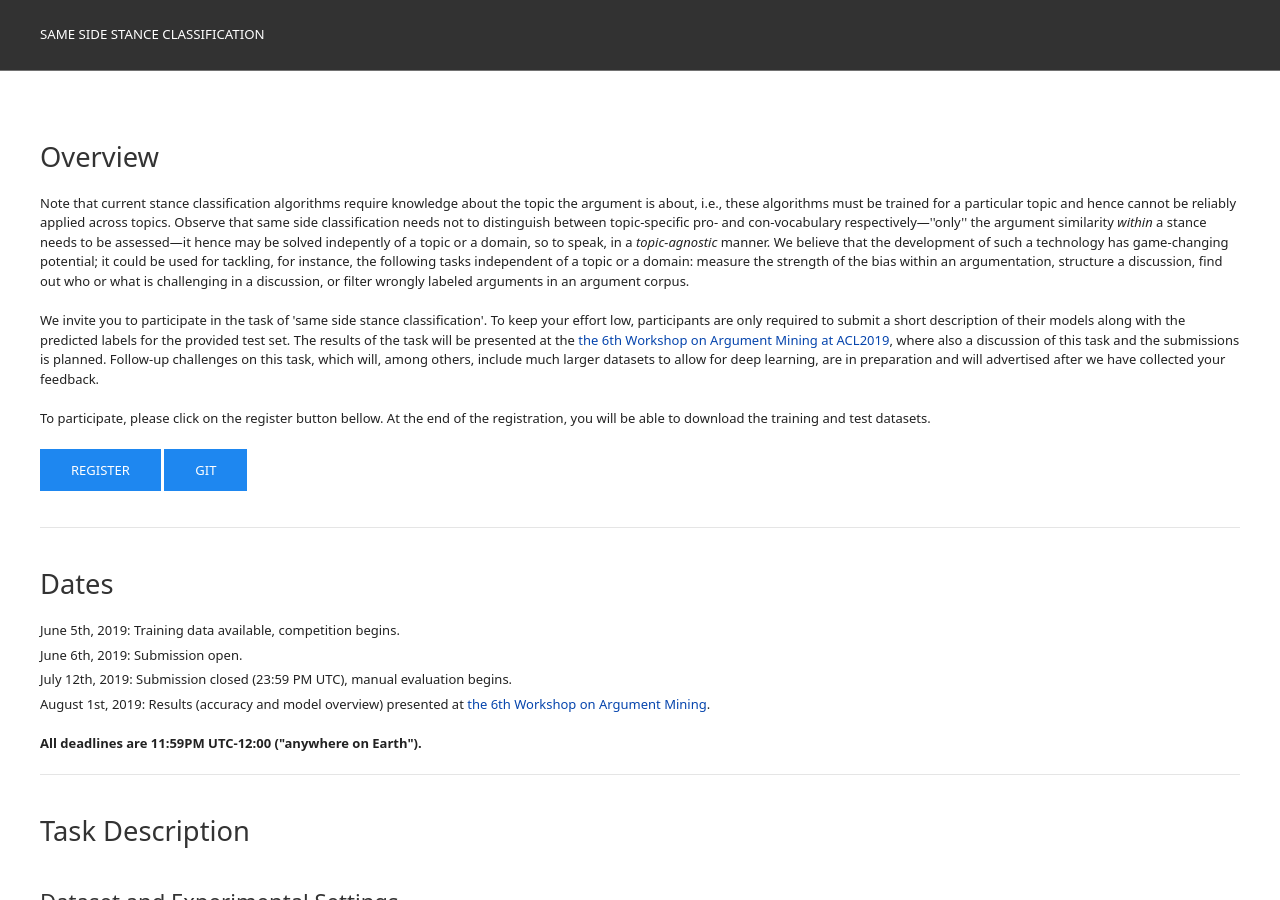
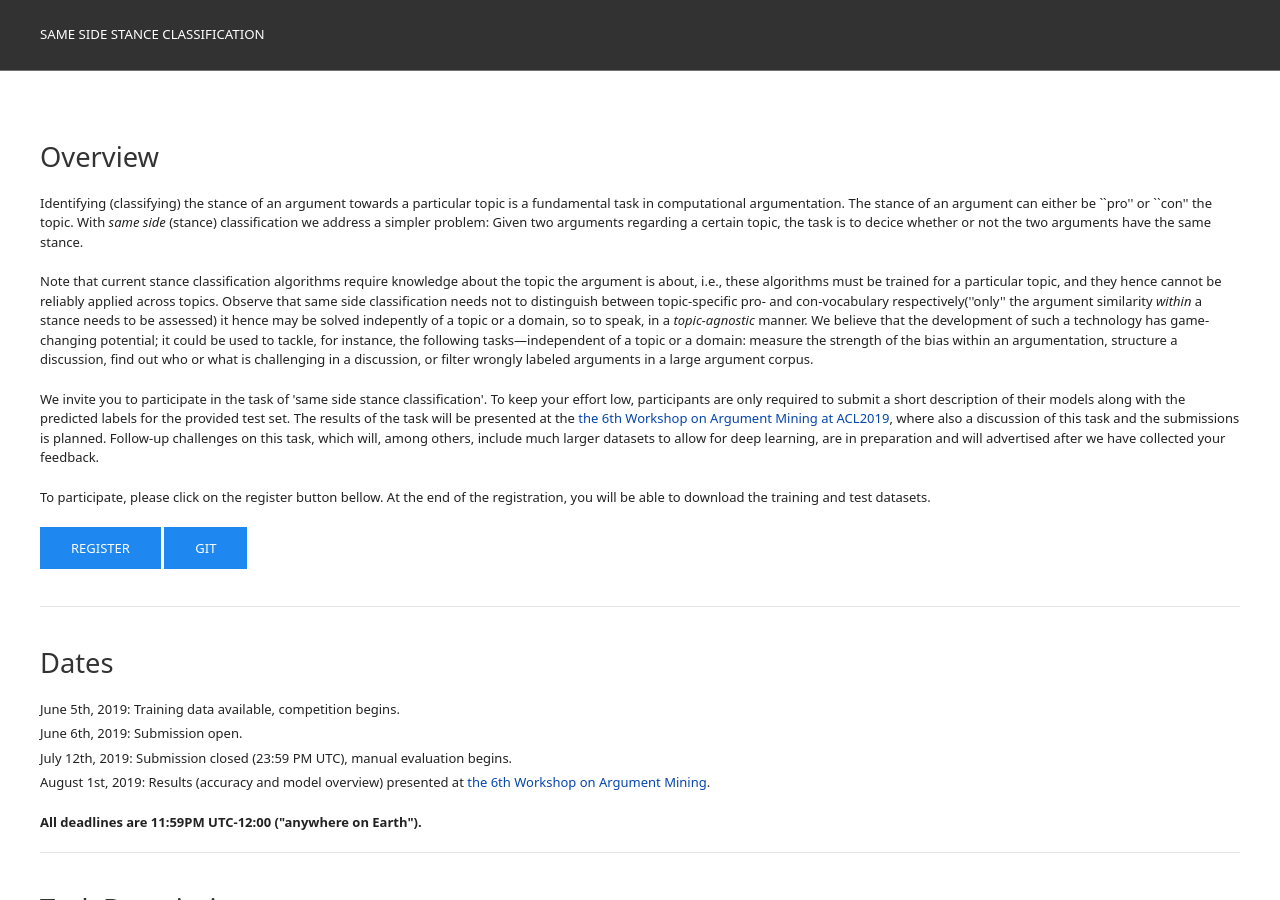
Before and after one commit to shahbazsyed/sameside-webis-de.github.io, a Jekyll site: the page built from index.html, in a window 1280 px wide and 900 px high. Built offline with Jekyll 4.4.1, drawn with Linux system fonts in a browser that asks for light colours.

Commit message:
Update index.html

```diff
--- a/index.html
+++ b/index.html
@@ -9,10 +9,11 @@
     <div class="uk-container">
 
         <h1>Overview</h1>
-        <p >
+<p>
+Identifying (classifying) the stance of an argument towards a particular topic is a fundamental task in computational argumentation. The stance of an argument can either be ``pro'' or ``con'' the topic. With <i>same side</i> (stance) classification we address a simpler problem: Given two arguments regarding a certain topic, the task is to decice whether or not the two arguments have the same stance.
 </p>
-        <p >
-Note that current stance classification algorithms require knowledge about the topic the argument is about, i.e., these algorithms must be trained for a particular topic and hence cannot be reliably applied across topics. Observe that same side classification needs not to distinguish between topic-specific pro- and con-vocabulary respectively&mdash;''only'' the argument similarity <i>within</i> a stance needs to be assessed&mdash;it hence may be solved indepently of a topic or a domain, so to speak, in a <i>topic-agnostic</i> manner. We believe that the development of such a technology has game-changing potential; it could be used for tackling, for instance, the following tasks independent of a topic or a domain: measure the strength of the bias within an argumentation, structure a discussion, find out who or what is challenging in a discussion, or filter wrongly labeled arguments in an argument corpus.
+<p>
+Note that current stance classification algorithms require knowledge about the topic the argument is about, i.e., these algorithms must be trained for a particular topic, and they hence cannot be reliably applied across topics. Observe that same side classification needs not to distinguish between topic-specific pro- and con-vocabulary respectively(''only'' the argument similarity <i>within</i> a stance needs to be assessed) it hence may be solved indepently of a topic or a domain, so to speak, in a <i>topic-agnostic</i> manner. We believe that the development of such a technology has game-changing potential; it could be used to tackle, for instance, the following tasks&mdash;independent of a topic or a domain: measure the strength of the bias within an argumentation, structure a discussion, find out who or what is challenging in a discussion, or filter wrongly labeled arguments in a large argument corpus.
 </p>
 <p>
 We invite you to participate in the task of 'same side stance classification'. To keep your effort low, participants are only required to submit a short description of their models along with the predicted labels for the provided test set. The results of the task will be presented at the <a href="https://argmining19.webis.de/" target="_blank">the 6th Workshop on Argument Mining at ACL2019</a>, where also a discussion of this task and the submissions is planned. Follow-up challenges on this task, which will, among others, include much larger datasets to allow for deep learning, are in preparation and will advertised after we have collected your feedback.
@@ -20,7 +21,6 @@
 <p>
 To participate, please click on the register button bellow. At the end of the registration, you will be able to download the training and test datasets.
 </p>
-
       <div id="register">
 
           <p style="float:left">
```
Lines whose indentation alone changed are shown as unchanged.
